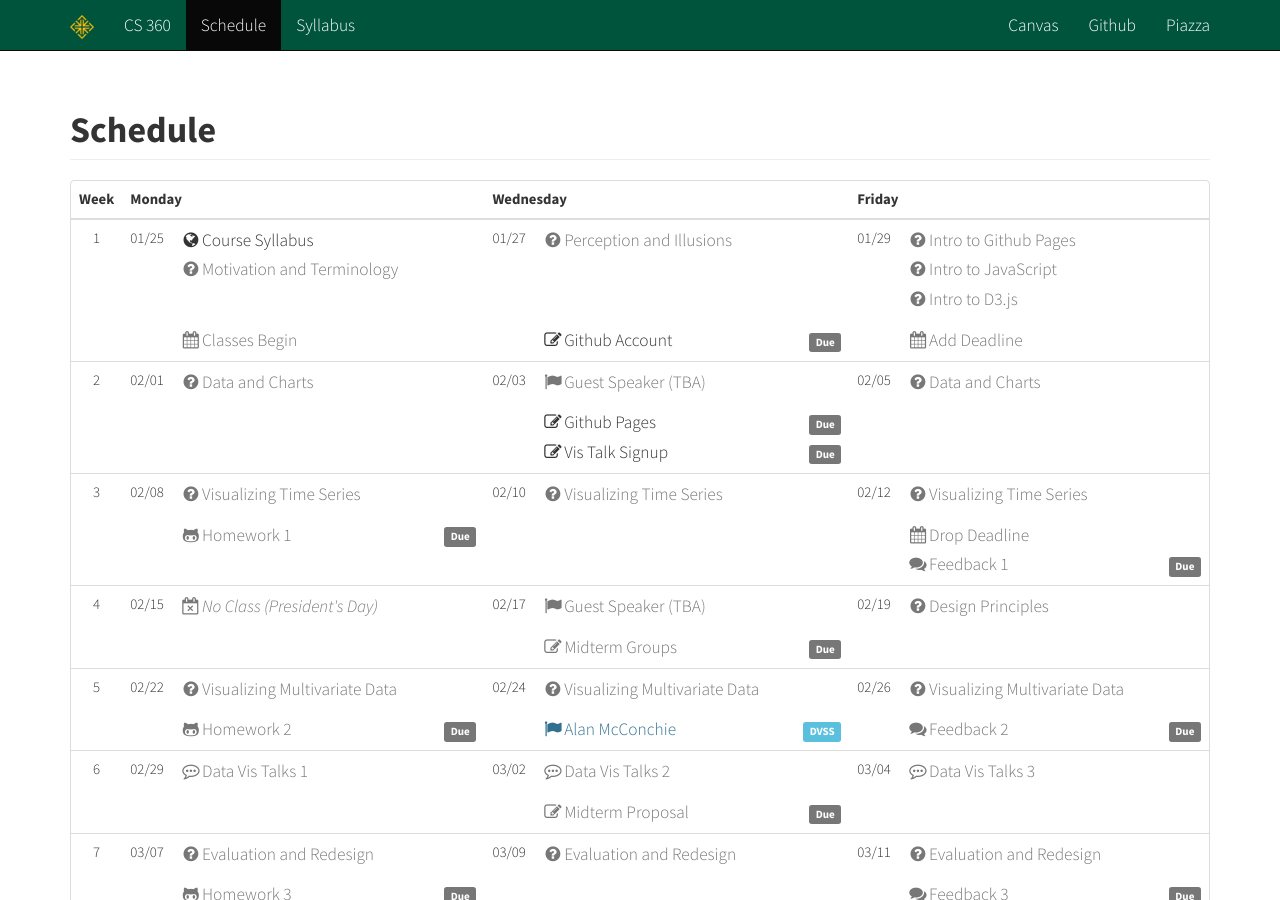
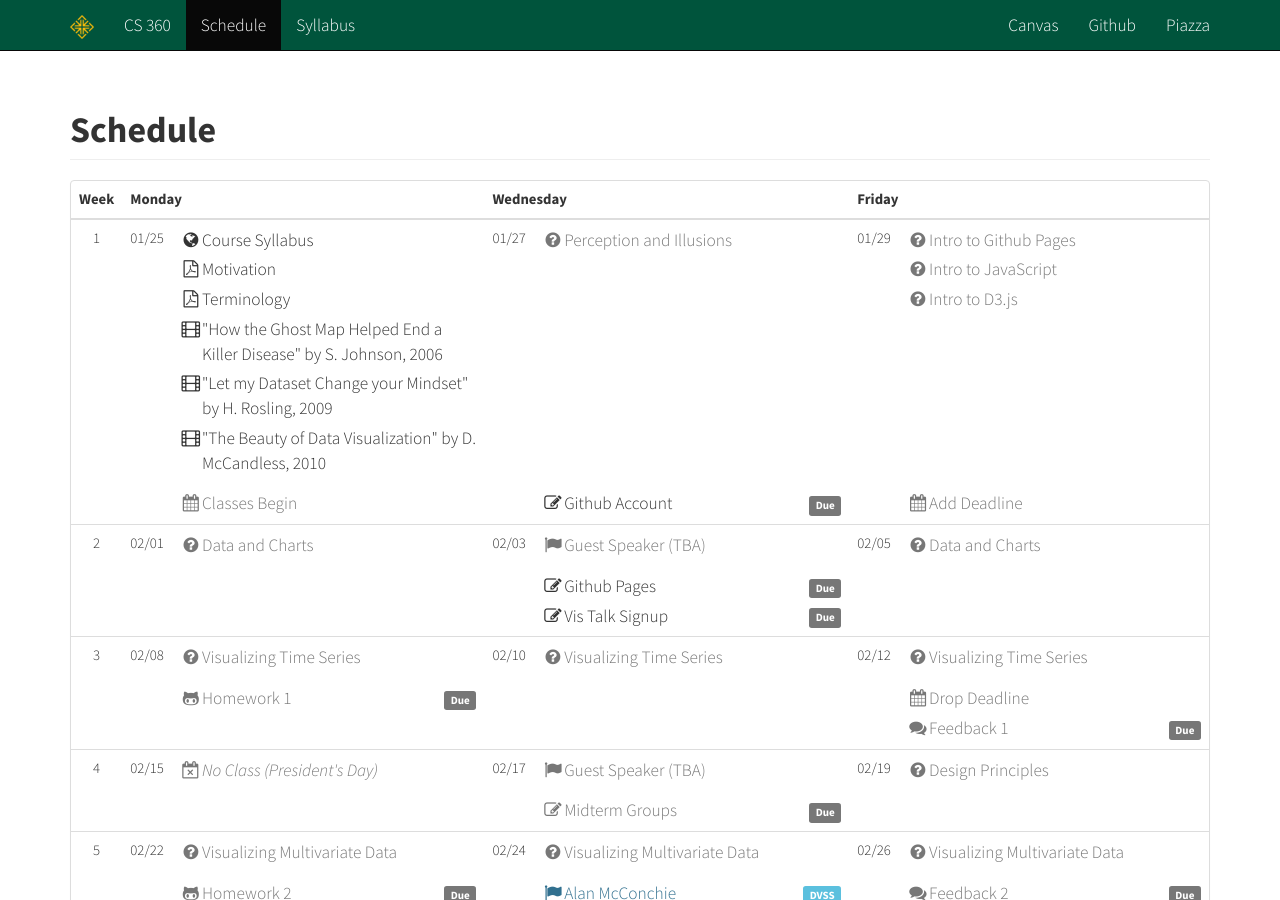
Before and after one commit to usf-cs360-2016/usf-cs360-2016.github.io, a Jekyll site: the page built from schedule.html, in a window 1280 px wide and 900 px high. Built offline with Jekyll 4.4.1, drawn with Linux system fonts in a browser that asks for light colours; nearby versions of some CDN libraries.

Commit message:
Adding terminology lecture.

```diff
--- a/_data/schedule.yml
+++ b/_data/schedule.yml
@@ -16,9 +16,23 @@
           style : false
           icon  : "fa-globe"
           link  : "syllabus.html"
-        - name  : "Motivation and Terminology"
-          style : "text-muted"
-          icon  : "fa-question-circle"
+        - name  : "Motivation"
+          style : false
+          icon  : "fa-file-pdf-o"
+          link  : "https://drive.google.com/open?id=0BxYofk0iB_upeWVkazNlemx3T1k"
+        - name  : "Terminology"
+          style : false
+          icon  : "fa-file-pdf-o"
+          link  : "https://drive.google.com/open?id=0BxYofk0iB_upMVQyUmpoYk1lNVk"
+        - name  : '"How the Ghost Map Helped End a Killer Disease" by S. Johnson, 2006'
+          icon  : "fa-film"
+          link  : "http://www.ted.com/talks/steven_johnson_tours_the_ghost_map"
+        - name  : '"Let my Dataset Change your Mindset" by H. Rosling, 2009'
+          icon  : "fa-film"
+          link  : "https://www.ted.com/talks/hans_rosling_at_state"
+        - name  : '"The Beauty of Data Visualization" by D. McCandless, 2010'
+          icon  : "fa-film"
+          link  : "https://www.ted.com/talks/david_mccandless_the_beauty_of_data_visualization"
       dates :
         - name  : "Classes Begin"
           style : "text-muted"
```
